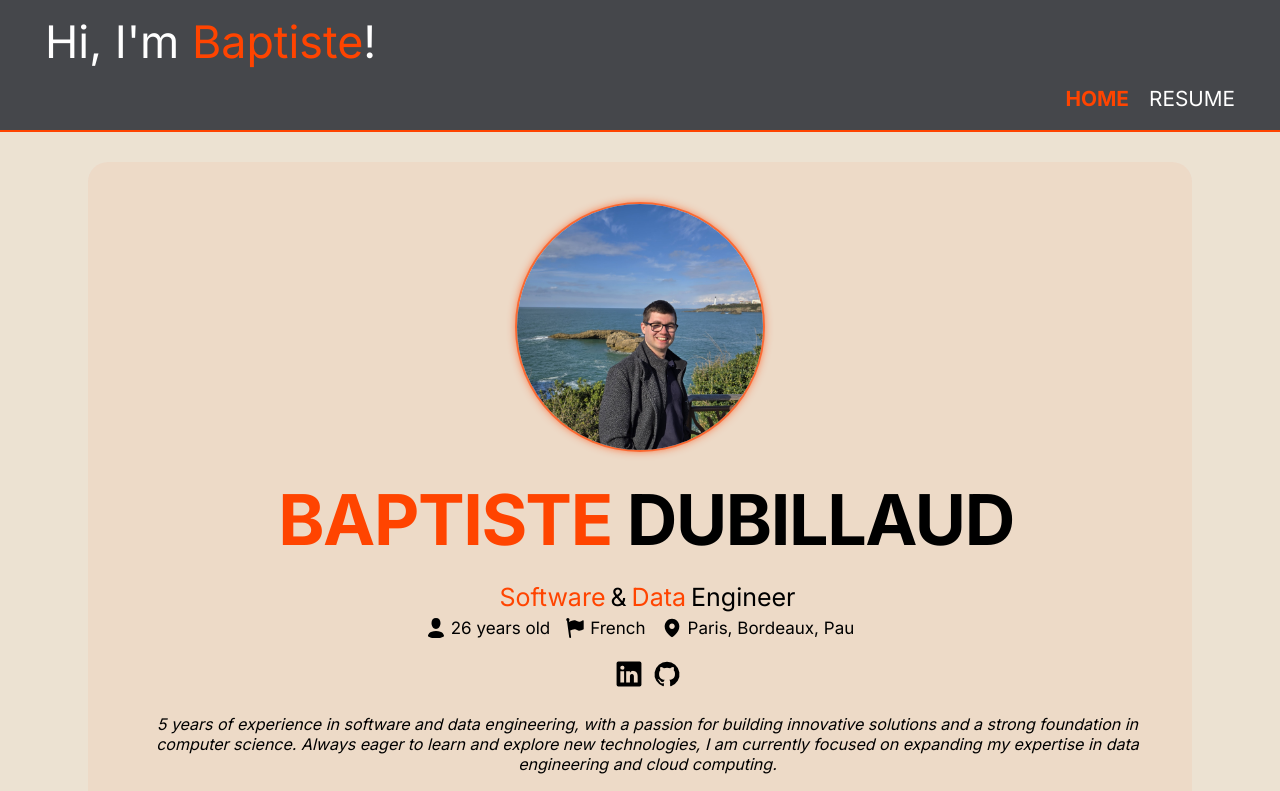
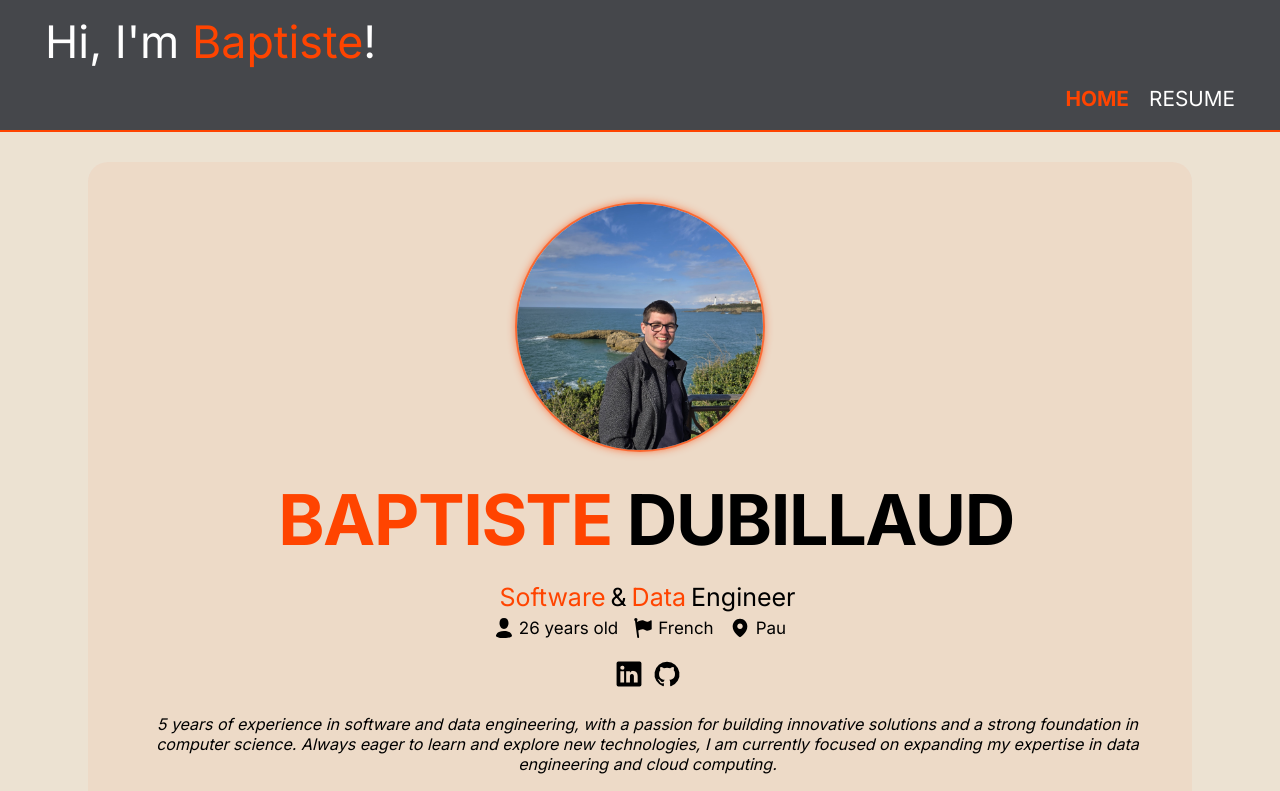
Before and after one commit to baptiste-dubillaud/personal-website, a Next.js app: page / in a window 1280 px wide. Shown: the top 791 px of the page. Built offline with nearby package versions, Linux system fonts and the light colour scheme.

Commit message:
just a few fixes

```diff
--- a/src/app/page.js
+++ b/src/app/page.js
@@ -98,7 +98,7 @@ export default function Home() {
                                 </div>
                                 <div className={styles.presentation_data_spec_container}>
                                     <Locationicon size={22} />
-                                    <span className={styles.presentation_data_specs_text}>Paris, Bordeaux, Pau</span>
+                                    <span className={styles.presentation_data_specs_text}>Pau</span>
                                 </div>
                             </div>
                             {/* Profile links */}
--- a/src/components/core/navigationBar/NavigationBar.module.css
+++ b/src/components/core/navigationBar/NavigationBar.module.css
@@ -48,6 +48,7 @@
     font-size: 1.3em;
     text-transform: uppercase;
     cursor: pointer;
+    user-select: none;
 }
 
 .nav_link_selected {
```
Also changed, not shown: src/app/resume/page.js (+5 -5 lines).
